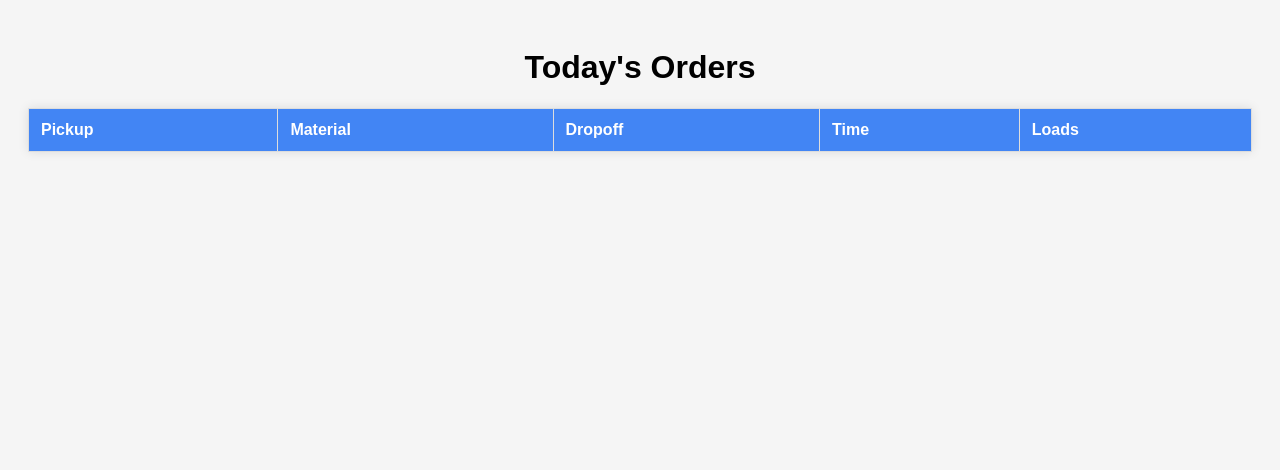
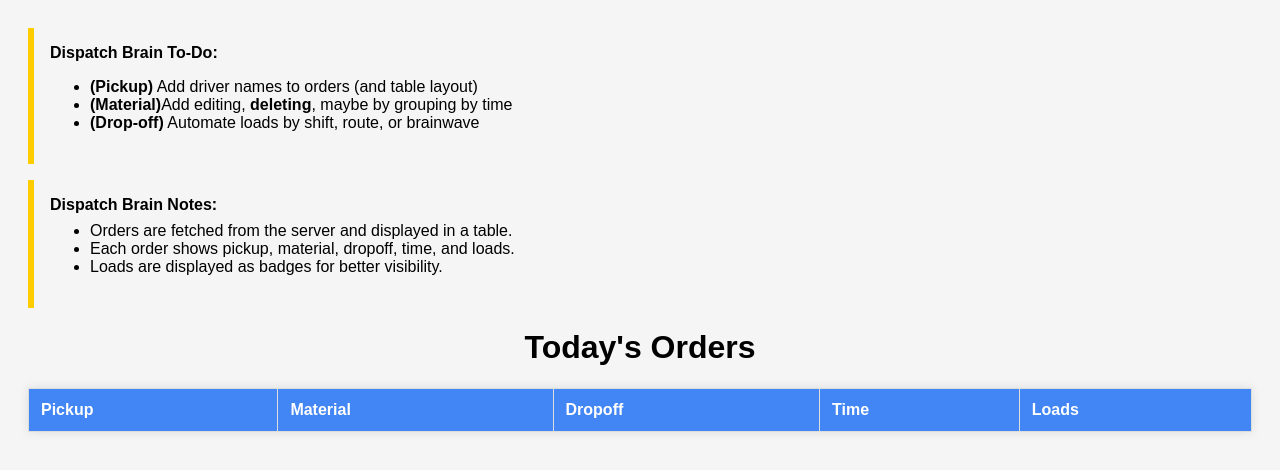
Before and after one commit to thebardchat/order-calendar, a website: page public/index.html in a window 1280 px wide. Drawn offline with Linux system fonts and the light colour scheme; no server answers.

Commit message:
Finalize index.html with sticky note

```diff
--- a/public/index.html
+++ b/public/index.html
@@ -40,6 +40,22 @@
   </style>
 </head>
 <body>
+  <div style="background:fffcce; padding:1em; margin-bottom:1em; border-left:6px solid #ffcc00;">
+    <strong>Dispatch Brain To-Do:</strong>
+    <ul style=""margin-top:0.5em;">
+    <li><strong>(Pickup)</strong> Add driver names to orders (and table layout)</li>
+  <li><strong>(Material)</strong>Add editing, <strong>deleting</strong>, maybe by grouping by time</li>
+<li><strong>(Drop-off)</strong> Automate loads by shift, route, or brainwave</li>
+</ul>
+</div>
+  <div style="background:fffcce; padding:1em; margin-bottom:1em; border-left:6px solid #ffcc00;">
+    <strong>Dispatch Brain Notes:</strong>
+    <ul style="margin-top:0.5em;">
+      <li>Orders are fetched from the server and displayed in a table.</li>
+      <li>Each order shows pickup, material, dropoff, time, and loads.</li>
+      <li>Loads are displayed as badges for better visibility.</li>
+    </ul>
+</div>
   <h1>Today's Orders</h1>
   <table>
     <thead>
```
